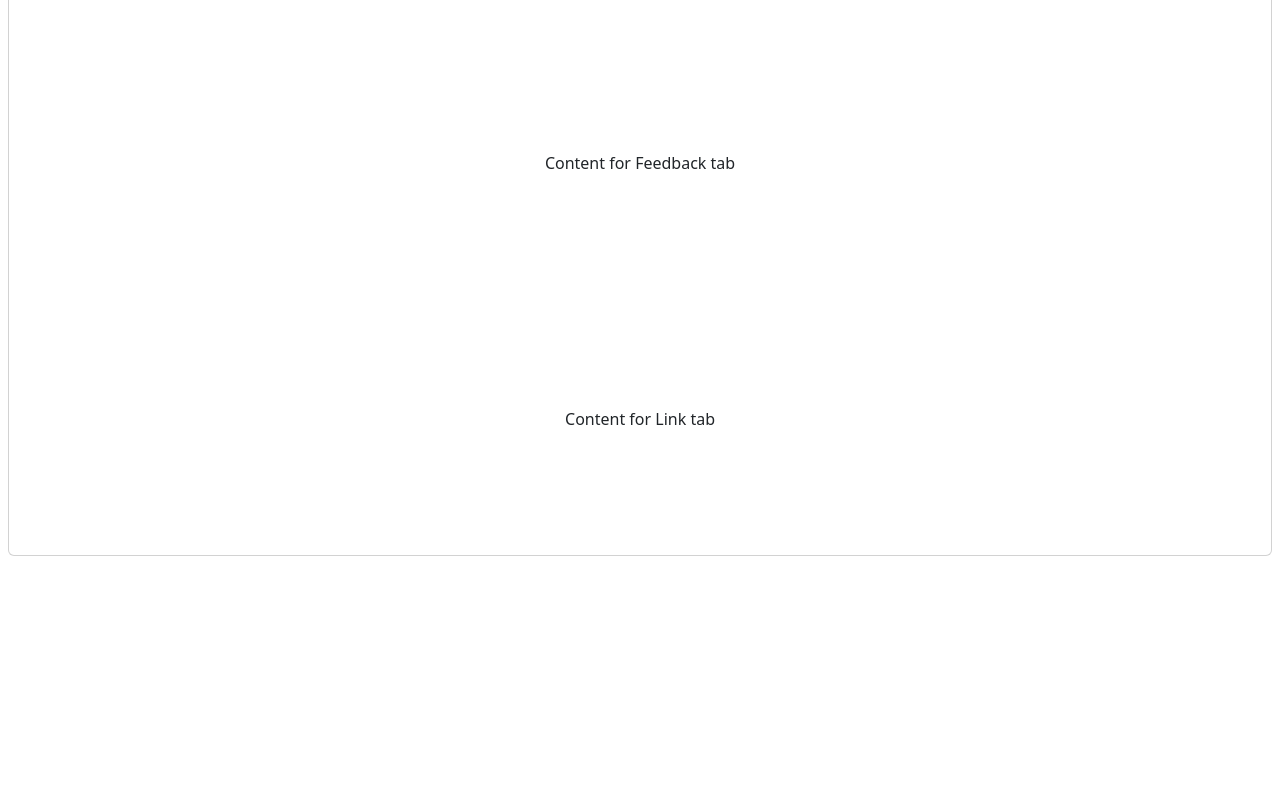
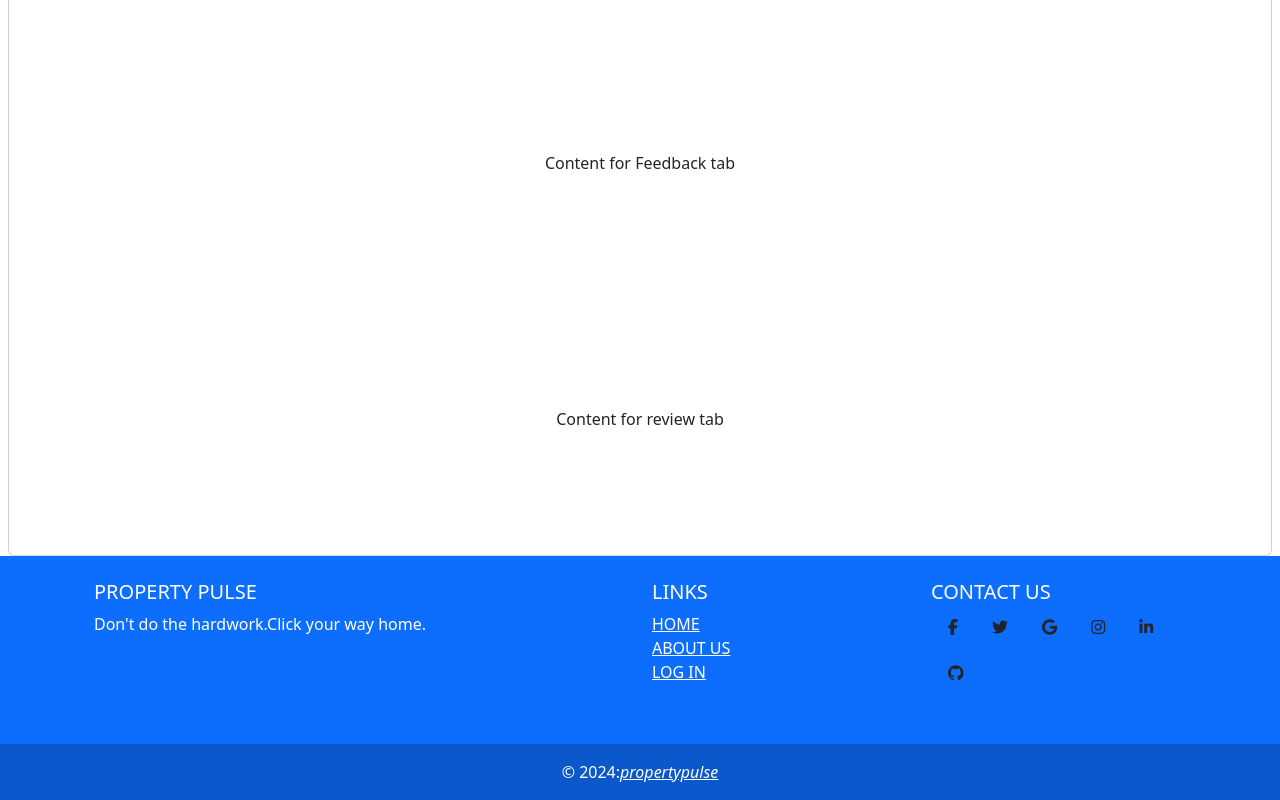
Before and after one commit to Clive-MM/Property-Pulse-, a React (Create React App) app in the folder client/: page / in a window 1280 px wide. Shown: the part 1042-1842 px from the top of the page. Before the commit the page ends 1598 px from the top, so only its background shows below. Built offline with nearby package versions, Linux system fonts and the light colour scheme.

Commit message:
Footer added

```diff
--- a/client/package.json
+++ b/client/package.json
@@ -3,6 +3,7 @@
   "version": "0.1.0",
   "private": true,
   "dependencies": {
+    "@fortawesome/fontawesome-free": "^6.5.2",
     "@testing-library/jest-dom": "^5.17.0",
     "@testing-library/react": "^13.4.0",
     "@testing-library/user-event": "^13.5.0",
--- a/client/src/components/Homepage.js
+++ b/client/src/components/Homepage.js
@@ -3,20 +3,19 @@ import "../styles/styles.css";
 
 function Homepage() {
   useEffect(() => {
+    const tabLinks = document.querySelectorAll(".nav-link");
 
-    const tabLinks = document.querySelectorAll('.nav-link');
-
-    tabLinks.forEach(tab => {
-      tab.addEventListener('click', function(event) {
+    tabLinks.forEach((tab) => {
+      tab.addEventListener("click", function (event) {
         event.preventDefault();
 
-        const tabId = this.getAttribute('data-tab');
+        const tabId = this.getAttribute("data-tab");
 
-        document.querySelectorAll('.card-text').forEach(content => {
-          content.style.display = 'none';
+        document.querySelectorAll(".card-text").forEach((content) => {
+          content.style.display = "none";
         });
 
-        document.getElementById(tabId + '-content').style.display = 'block';
+        document.getElementById(tabId + "-content").style.display = "block";
       });
     });
   }, []);
@@ -40,11 +39,15 @@ function Homepage() {
           </div>
 
           <div class="container">
-            <a class="navbar-brand" href="/aboutus">ABOUT US</a>
+            <a class="navbar-brand" href="/aboutus">
+              ABOUT US
+            </a>
           </div>
 
           <div class="container">
-            <a class="navbar-brand"href="/contactus" >CONTACTS</a>
+            <a class="navbar-brand" href="/contactus">
+              CONTACTS
+            </a>
           </div>
 
           <div class="container">
@@ -92,19 +95,31 @@ function Homepage() {
             <div class="card-body">
               <h5 class="card-title">WHAT DO WE OFFER?</h5>
               <p class="card-text">
-              <h7><em>At the heart of our mission is the seamless management of the leasing cycle, ensuring both landlords and tenants experience efficiency and effectiveness. Landlords have the power to effortlessly list their apartments for potential tenants, manage periodic billings, and engage with tenants for any inquiries. Meanwhile, tenants can communicate with landlords as needed when booking or reporting any concerns, while both parties uphold integrity through the upload of verification documents and the provision of lease agreements.
-              </em></h7></p>
+                <h7>
+                  <em>
+                    At the heart of our mission is the seamless management of
+                    the leasing cycle, ensuring both landlords and tenants
+                    experience efficiency and effectiveness. Landlords have the
+                    power to effortlessly list their apartments for potential
+                    tenants, manage periodic billings, and engage with tenants
+                    for any inquiries. Meanwhile, tenants can communicate with
+                    landlords as needed when booking or reporting any concerns,
+                    while both parties uphold integrity through the upload of
+                    verification documents and the provision of lease
+                    agreements.
+                  </em>
+                </h7>
+              </p>
               <a href="/aboutus" class="btn btn-primary">
                 ABOUT US
               </a>
             </div>
           </div>
         </div>
-        <div class="col-sm-6"  id="products">
-          <div class="card"id="summary">
+        <div class="col-sm-6" id="products">
+          <div class="card" id="summary">
             <div class="card-body">
               <h5 class="card-title">OUR PRODUCTS</h5>
-
             </div>
           </div>
         </div>
@@ -113,25 +128,138 @@ function Homepage() {
       <div class="card text-center" id="feedback">
         <div class="card-header">
           <ul class="nav nav-tabs card-header-tabs">
-          <li class="nav-item">
-              <a class="nav-link"  data-tab="acquisition">Acquisition</a>
+            <li class="nav-item">
+              <a class="nav-link" data-tab="acquisition">
+                Acquisition
+              </a>
             </li>
             <li class="nav-item">
-              <a class="nav-link"  data-tab="feedback">Feedback</a>
+              <a class="nav-link" data-tab="feedback">
+                Feedback
+              </a>
             </li>
             <li class="nav-item">
-              <a class="nav-link "  data-tab="review">Reviews</a>
+              <a class="nav-link " data-tab="review">
+                Reviews
+              </a>
             </li>
-
           </ul>
         </div>
         <div class="card-body" id="displaycard">
-        <p class="card-text" id="acquisition-content">Process of renting an apartment</p>
-          <p class="card-text" id="feedback-content">Content for Feedback tab</p>
-          <p class="card-text" id="review-content" >Content for Link tab</p>
-
+          <p class="card-text" id="acquisition-content">
+            Process of renting an apartment
+          </p>
+          <p class="card-text" id="feedback-content">
+            Content for Feedback tab
+          </p>
+          <p class="card-text" id="review-content">
+            Content for review tab
+          </p>
         </div>
       </div>
+      <footer className="bg-primary text-white text-center text-lg-start">
+        <div className="container p-4">
+          <div className="row">
+            <div className="col-lg-6 col-md-12 mb-4 mb-md-0">
+              <h5 className="text-uppercase">PROPERTY PULSE</h5>
+              <p>Don't do the hardwork.Click your way home.</p>
+            </div>
+            <div className="col-lg-3 col-md-6 mb-4 mb-md-0">
+              <h5 className="text-uppercase">Links</h5>
+              <ul className="list-unstyled mb-0">
+                <li>
+                  <a href="/" className="text-white">
+                    HOME
+                  </a>
+                </li>
+                <li>
+                  <a href="/aboutus" className="text-white">
+                    ABOUT US
+                  </a>
+                </li>
+                <li>
+                  <a href="/login" className="text-white">
+                    LOG IN
+                  </a>
+                </li>
+              </ul>
+            </div>
+            <div className="col-lg-3 col-md-6 mb-4 mb-md-0">
+              <h5 className="text-uppercase mb-0">CONTACT US</h5>
+              <section className="mb-4">
+
+                <a
+                  data-mdb-ripple-init
+                  className="btn btn-outline btn-floating m-1"
+                  href="#!"
+                  role="button"
+                >
+                  <i className="fab fa-facebook-f"></i>
+                </a>
+
+
+                <a
+                  data-mdb-ripple-init
+                  className="btn btn-outline btn-floating m-1"
+                  href="#!"
+                  role="button"
+                >
+                  <i className="fab fa-twitter"></i>
+                </a>
+
+
+                <a
+                  data-mdb-ripple-init
+                  className="btn btn-outline btn-floating m-1"
+                  href="#!"
+                  role="button"
+                >
+                  <i className="fab fa-google"></i>
+                </a>
+
+
+                <a
+                  data-mdb-ripple-init
+                  className="btn btn-outline btn-floating m-1"
+                  href="#!"
+                  role="button"
+                >
+                  <i className="fab fa-instagram"></i>
+                </a>
+
+
+                <a
+                  data-mdb-ripple-init
+                  className="btn btn-outline btn-floating m-1"
+                  href="#!"
+                  role="button"
+                >
+                  <i className="fab fa-linkedin-in"></i>
+                </a>
+
+
+                <a
+                  data-mdb-ripple-init
+                  className="btn btn-outline btn-floating m-1"
+                  href="#!"
+                  role="button"
+                >
+                  <i className="fab fa-github"></i>
+                </a>
+              </section>
+            </div>
+          </div>
+        </div>
+        <div
+          className="text-center p-3"
+          style={{ backgroundColor: "rgba(0, 0, 0, 0.2)" }}
+        >
+          © 2024:
+          <a className="text-white" href="/">
+           <em>propertypulse</em>
+          </a>
+        </div>
+      </footer>
     </div>
   );
 }
--- a/client/src/index.js
+++ b/client/src/index.js
@@ -4,6 +4,8 @@ import './index.css';
 import App from './App';
 import reportWebVitals from './reportWebVitals';
 import 'bootstrap/dist/css/bootstrap.min.css';
+import '@fortawesome/fontawesome-free/css/all.css';
+
 
 
 const root = ReactDOM.createRoot(document.getElementById('root'));
```
Also changed, not shown: 1 other file (tests, documents, lock files or other folders).
